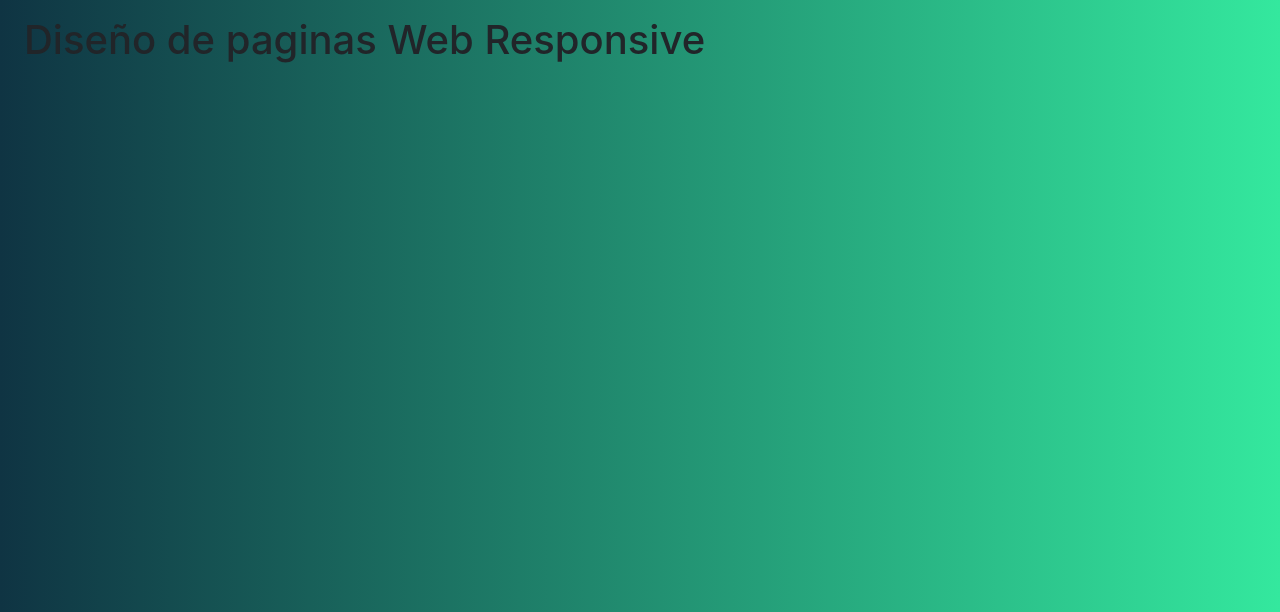
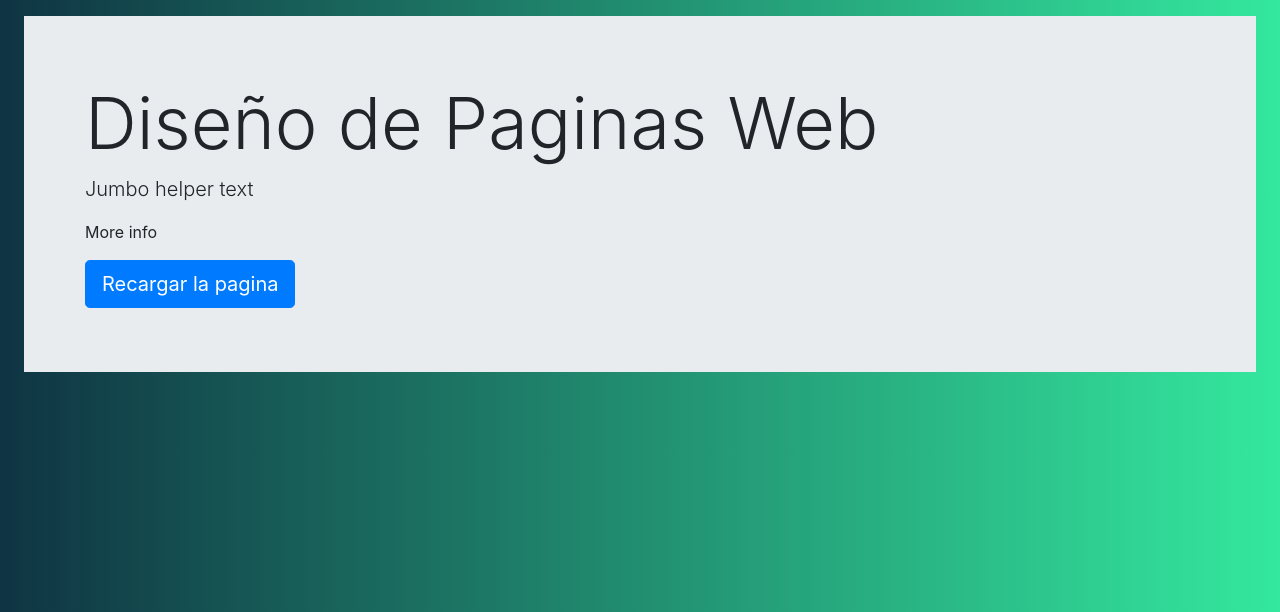
Before and after one commit to jeffrey9052/Mywebapp, a Flask app: page /Servicios/Websites in a window 1280 px wide. Shown: the part 56-668 px from the top of the page. Run offline with Flask 2, Linux system fonts and the light colour scheme; some libraries are stand-ins or nearby versions.

Commit message:
Carga a Heroku

```diff
--- a/templates/acerca.html
+++ b/templates/acerca.html
@@ -1,5 +1,5 @@
 {% extends "layout.html" %}
 
 {% block content %}
-<h1>Acerca</h1>
+<h1>Pagina en construccion</h1>
 {% endblock%}
--- a/templates/cctv.html
+++ b/templates/cctv.html
@@ -1,5 +1,5 @@
 {% extends "layout.html" %}
 
 {% block content %}
-<h1>CCTV</h1>
+<h1>Pagina en construccion</h1>
 {% endblock%}
--- a/templates/contacto.html
+++ b/templates/contacto.html
@@ -1,5 +1,5 @@
 {% extends "layout.html" %}
 
 {% block content %}
-<h1>Contacto</h1>
+<h1>Pagina en construccion</h1>
 {% endblock%}
--- a/templates/mantenimiento.html
+++ b/templates/mantenimiento.html
@@ -1,5 +1,5 @@
 {% extends "layout.html" %}
 
 {% block content %}
-<h1>Mantenimiento</h1>
+<h1>Pagina en construccion</h1>
 {% endblock%}
--- a/templates/redes.html
+++ b/templates/redes.html
@@ -1,5 +1,5 @@
 {% extends "layout.html" %}
 
 {% block content %}
-<h1>Redes</h1>
+<h1>Pagina en construccion</h1>
 {% endblock%}
--- a/templates/website.html
+++ b/templates/website.html
@@ -1,5 +1,14 @@
 {% extends "layout.html" %}
 
 {% block content %}
-<h1>Diseño de paginas Web Responsive</h1>
-{% endblock%}
+    <div class="jumbotron jumbotron-fluid" id="1">
+        <div class="container">
+            <h1 class="display-3">Diseño de Paginas Web</h1>
+            <p class="lead">Jumbo helper text</p>
+            <p>More info</p>
+            <a class="btn btn-primary btn-lg" href="{{ url_for ('websites') }}" role="button">Recargar la pagina</a>
+
+        </div>
+    </div>
+
+{% endblock %}
```
